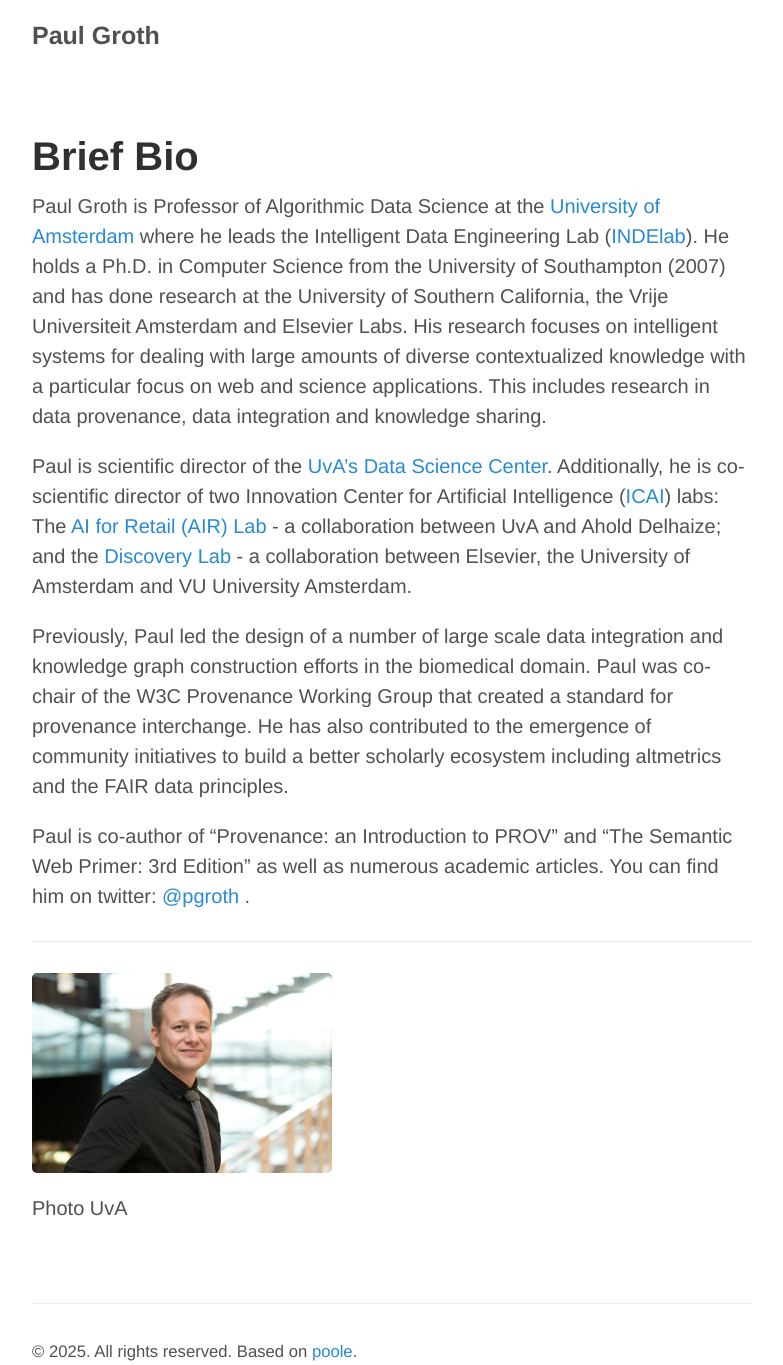
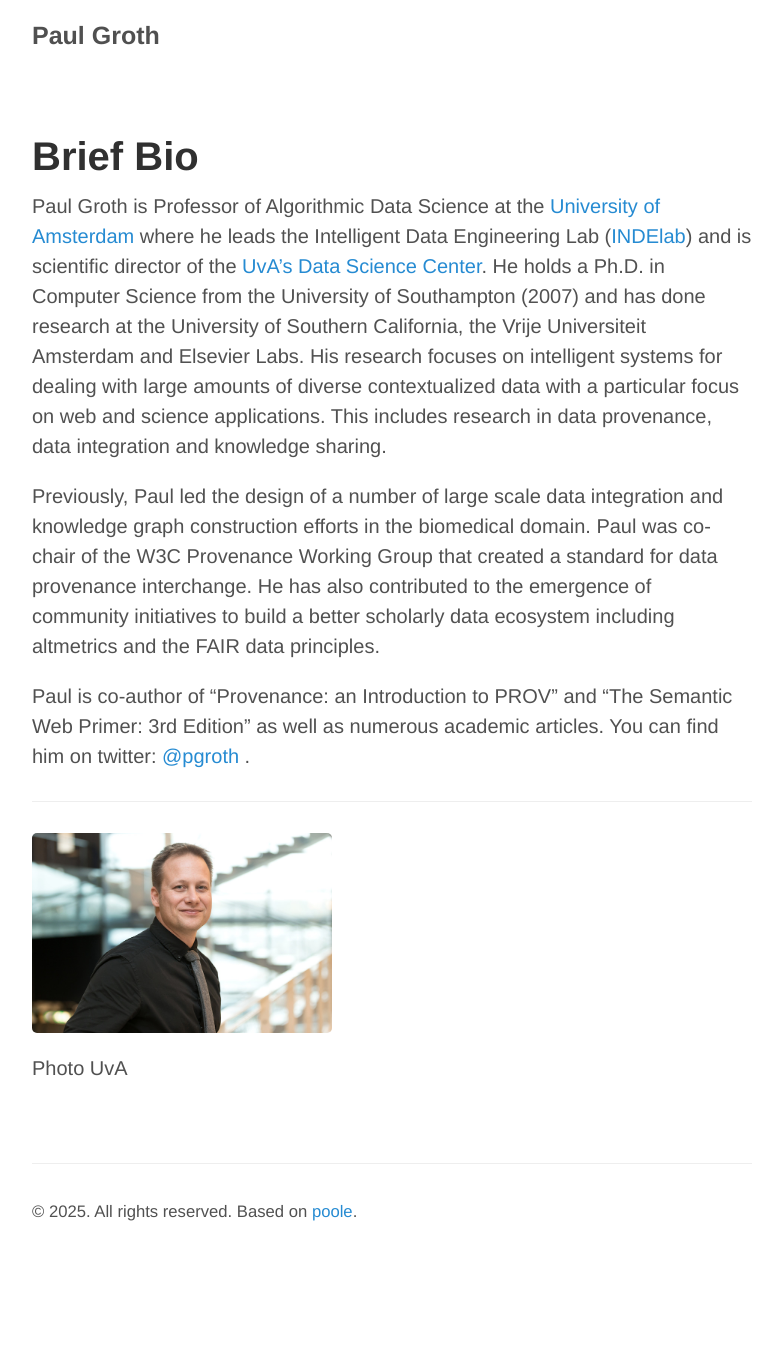
Before and after one commit to pgroth/pgroth.github.com, a Jekyll site: the page built from bio.md, in a window 1280 px wide. Shown: the whole page, without its empty margins (248-1031 px from the left). Built offline with Jekyll 4.4.1, drawn with Linux system fonts in a browser that asks for light colours; after the commit the page ends 1225 px from its top, so only the background shows below that.

Commit message:
updated bio

```diff
--- a/bio.md
+++ b/bio.md
@@ -3,11 +3,9 @@
 title: Brief Bio
 ---
 
-Paul Groth is Professor of Algorithmic Data Science at the [University of Amsterdam](http://ivi.uva.nl) where he leads the Intelligent Data Engineering Lab ([INDElab](http://indelab.org)). He holds a Ph.D. in Computer Science from the University of Southampton (2007) and has done research at the University of Southern California, the Vrije Universiteit Amsterdam and Elsevier Labs. His research focuses on intelligent systems for dealing with large amounts of diverse contextualized knowledge with a particular focus on web and science applications. This includes research in data provenance, data integration and knowledge sharing.
+Paul Groth is Professor of Algorithmic Data Science at the [University of Amsterdam](http://ivi.uva.nl) where he leads the Intelligent Data Engineering Lab ([INDElab](http://indelab.org)) and is scientific director of the [UvA's Data Science Center](http://dsc.uva.nl/). He holds a Ph.D. in Computer Science from the University of Southampton (2007) and has done research at the University of Southern California, the Vrije Universiteit Amsterdam and Elsevier Labs. His research focuses on intelligent systems for dealing with large amounts of diverse contextualized data with a particular focus on web and science applications. This includes research in data provenance, data integration and knowledge sharing.
 
-Paul is scientific director of the [UvA's Data Science Center](http://uva.nl/dsc). Additionally, he is co-scientific director of two Innovation Center for Artificial  Intelligence ([ICAI](https://icai.ai)) labs: The [AI for Retail (AIR) Lab](https://icai.ai/airlab/) - a collaboration between UvA and Ahold Delhaize; and the [Discovery Lab](https://discoverylab.ai) - a collaboration between Elsevier, the University of Amsterdam and VU University Amsterdam.
-
-Previously, Paul led the design of a number of large scale data integration and knowledge graph construction efforts in the biomedical domain. Paul was co-chair of the W3C Provenance Working Group that created a standard for provenance interchange. He has also contributed to the emergence of community initiatives to build a better scholarly ecosystem including altmetrics and the FAIR data principles.
+Previously, Paul led the design of a number of large scale data integration and knowledge graph construction efforts in the biomedical domain. Paul was co-chair of the W3C Provenance Working Group that created a standard for data provenance interchange. He has also contributed to the emergence of community initiatives to build a better scholarly data ecosystem including altmetrics and the FAIR data principles.
 
 Paul is co-author of "Provenance: an Introduction to PROV" and "The Semantic Web Primer: 3rd Edition" as well as numerous academic articles. You can find him on twitter: [@pgroth](http://twitter.com/pgroth/) .
 
```
